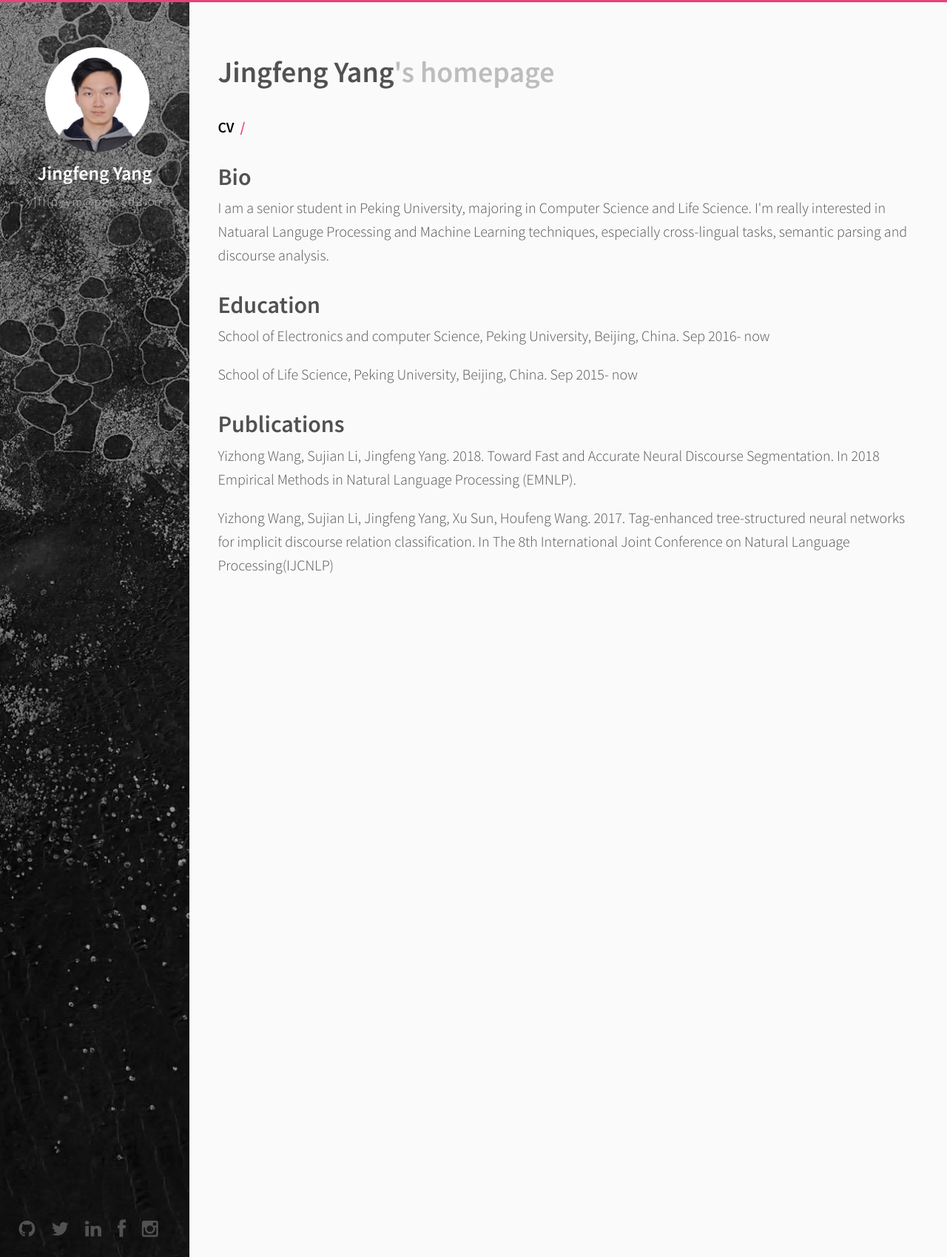
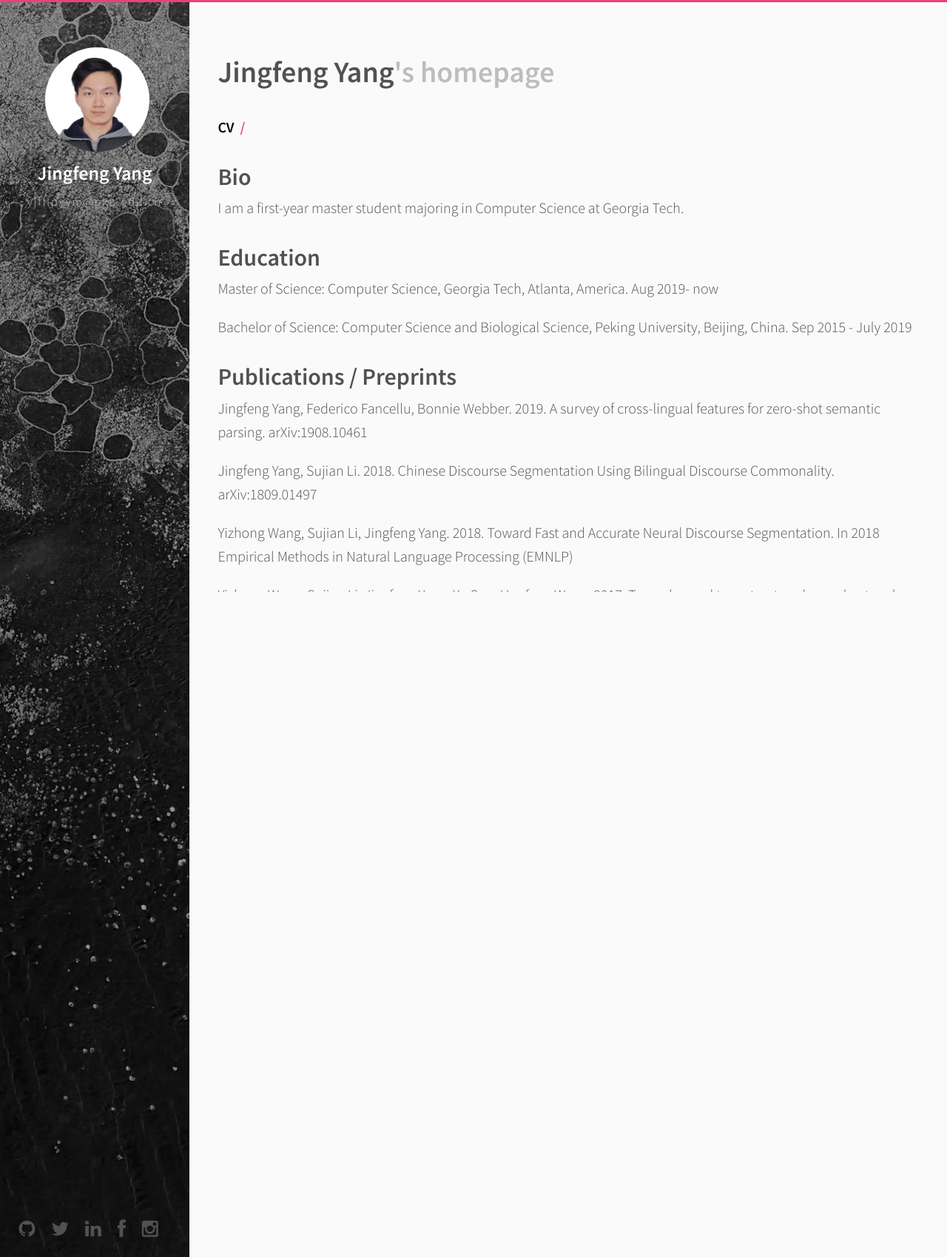
Before and after one commit to JingfengYang/JingfengYang.github.io, a Jekyll site: the page built from index.html, in a window 1280 px wide. Shown: the whole page at 74% size. Built offline with Jekyll 4.4.1, drawn with Linux system fonts in a browser that asks for light colours; the list of posts is cut into pages by our own code.

Commit message:
fix index

```diff
--- a/index.html
+++ b/index.html
@@ -16,35 +16,31 @@ layout: default
         <h2 class="post-title">
         Bio
     	</h2>
-        <p>I am a senior student in Peking University, majoring in Computer Science and Life Science. I'm really interested in Natuaral Languge Processing and Machine Learning techniques, especially cross-lingual tasks, semantic parsing and discourse analysis.</p>
+        <p>I am a first-year master student majoring in Computer Science at Georgia Tech.</p>
     </div>
     <div class="post-list">
         <h2 class="post-title">
         Education
     	</h2>
-        <p>School of Electronics and computer Science, Peking University, Beijing, China.  Sep 2016- now</p>
-	<p>School of Life Science, Peking University, Beijing, China.  Sep 2015- now</p>
+        <p>Master of Science: Computer Science, Georgia Tech, Atlanta, America.  Aug 2019- now</p>
+        <p>Bachelor of Science: Computer Science and Biological Science, Peking University, Beijing, China.  Sep 2015 - July 2019</p>
     </div>
     <div class="post-list">
         <h2 class="post-title">
-        Publications
+        Publications / Preprints
     	</h2>
-	<p><a href="http://aclweb.org/anthology/D18-1116">Yizhong Wang, Sujian Li, Jingfeng Yang. 2018. Toward Fast and Accurate Neural Discourse Segmentation. In 2018 Empirical
-Methods in Natural Language Processing (EMNLP).</a></p>
-	<p><a href="http://www.aclweb.org/anthology/I17-1050">Yizhong Wang, Sujian Li, Jingfeng Yang, Xu Sun, Houfeng Wang. 2017. Tag-enhanced tree-structured neural networks for implicit discourse relation classification. In The 8th International Joint Conference on Natural Language Processing(IJCNLP)</a></p>
-    </div>
-    <div class="post-list">
-        <h2 class="post-title">
-        Preprints
-    	</h2>
-        <p><a href="https://arxiv.org/abs/1809.01497">Jingfeng Yang, Sujian Li. 2018. Chinese Discourse Segmentation Using Bilingual Discourse Commonality. Submitted to 2019 NAACL-HLT arXiv:1809.01497</a> </p>
+	<p><a href="https://arxiv.org/pdf/1908.10461.pdf">Jingfeng Yang, Federico Fancellu, Bonnie Webber. 2019. A survey of cross-lingual features for zero-shot semantic parsing. arXiv:1908.10461</a> </p>
+        <p><a href="https://arxiv.org/abs/1809.01497">Jingfeng Yang, Sujian Li. 2018. Chinese Discourse Segmentation Using Bilingual Discourse Commonality. arXiv:1809.01497</a> </p>
+	<p><a href="https://www.aclweb.org/anthology/D18-1116">Yizhong Wang, Sujian Li, Jingfeng Yang. 2018. Toward Fast and Accurate Neural Discourse Segmentation. In 2018 Empirical
+Methods in Natural Language Processing (EMNLP)</a><p>
+	<p><a href="https://arxiv.org/abs/1803.01165">Yizhong Wang, Sujian Li, Jingfeng Yang, Xu Sun, Houfeng Wang. 2017. Tag-enhanced tree-structured neural networks for implicit discourse relation classification. In The 8th International Joint Conference on Natural Language Processing(IJCNLP)</a></p>
     </div>
     <div class="post-list">
         <h2 class="post-title">
         Research Experiences
     	</h2>
-        <p>Visiting Student in Institute for Language, Cognition and Computation, The University of Edinburgh. July 2018 - September 2018 </p>
-	<p>Internship in Department of Computational Linguistics, Peking University. July 2017 - now</p>
+        <p>Visiting Student in Institute for Language, Cognition and Computation, The University of Edinburgh. July 2018 - Septempber 2018 </p>
+	<p>Internship in Department of Computational Linguistics, Peking University. July 2017 - June 2019</p>
     </div>
     <div class="post-list">
         <h2 class="post-title">
```
